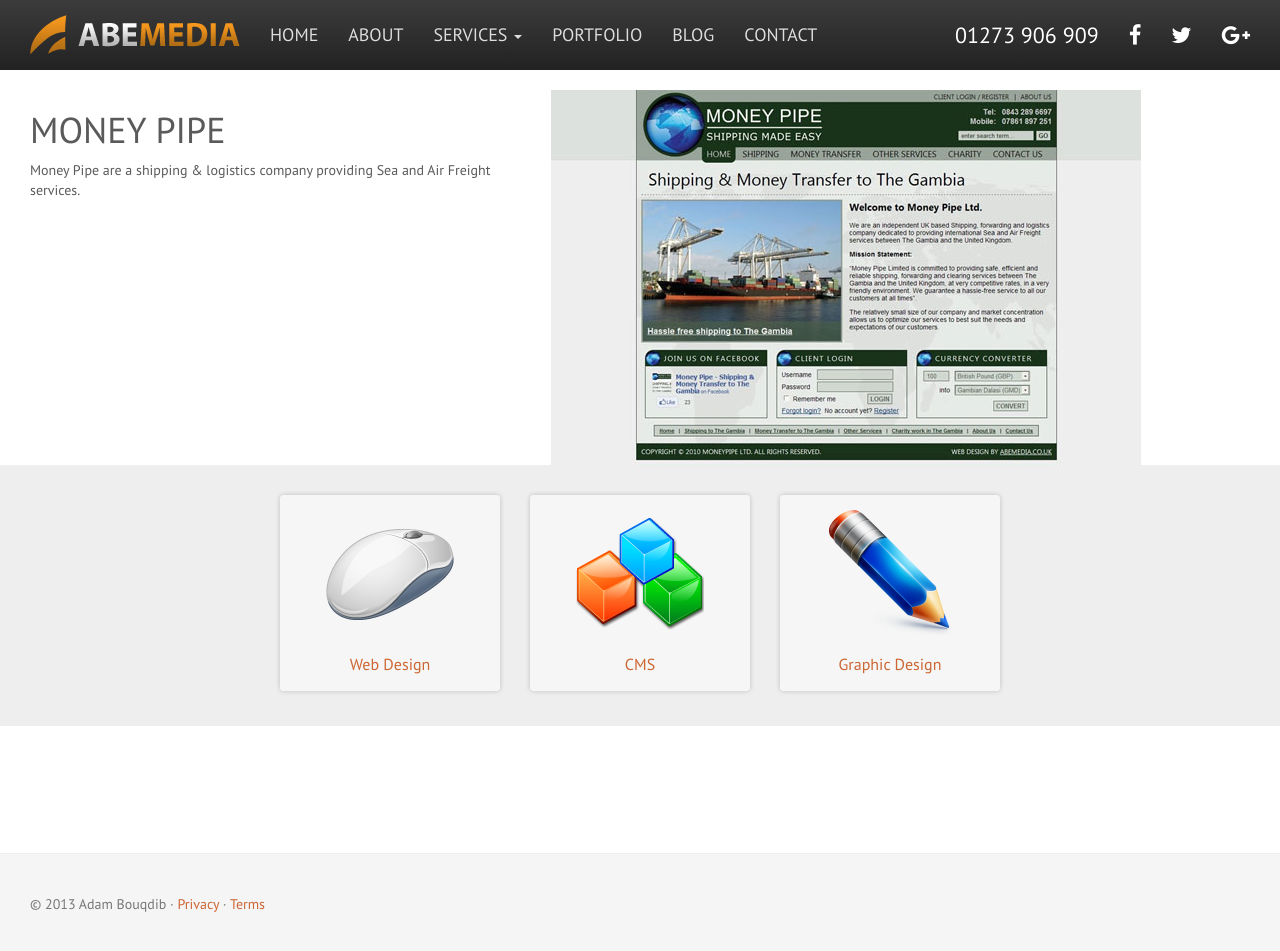
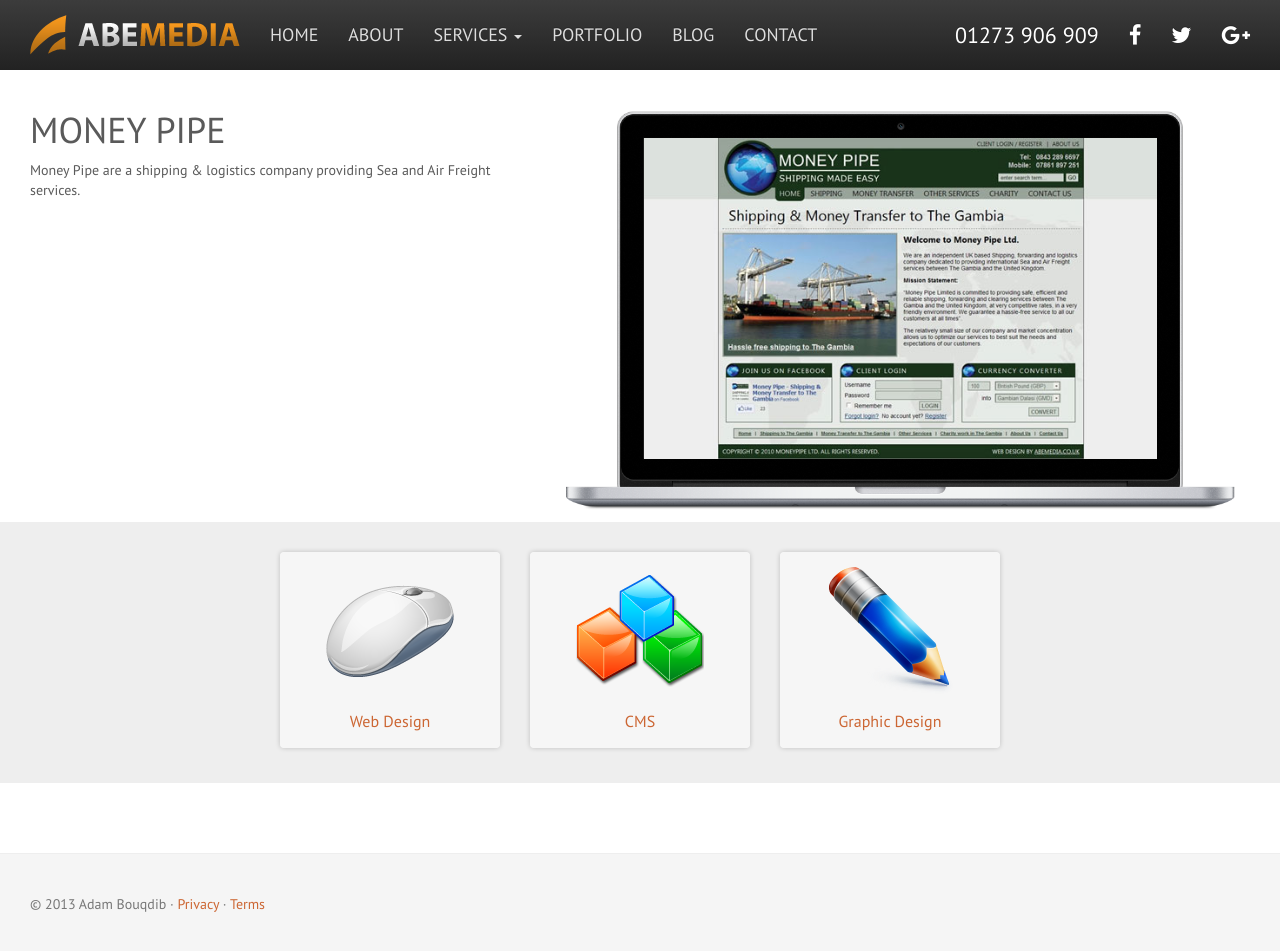
Before and after one commit to abemedia/abemedia.github.io, a Jekyll site: the page built from _posts/2010-08-14-money-pipe.md, in a window 1280 px wide and 954 px high. Shown: the top 951 px of the window. Built offline with Jekyll 4.4.1, drawn with Linux system fonts in a browser that asks for light colours; nearby versions of some CDN libraries.

Commit message:
Update portfolio.html

```diff
--- a/_layouts/portfolio.html
+++ b/_layouts/portfolio.html
@@ -4,7 +4,9 @@
 ---
 <!DOCTYPE html>
 <html lang="en">
-  <head>{% include header.html %}</head>
+  <head>{% include header.html %}
+    <link href="{{ site.url }}/css/device-mockups.css" rel="stylesheet">
+  </head>
   <body>
   {% include nav-main.html %}
   <div class="container">
@@ -15,12 +17,10 @@
           {{ content }}
         </div>
         <div class="col-md-7">
-		  <div class="device-mockup macbook">
-		    <div class="device">
-			  <div class="screen">
-			    <img src="{{ page.image }}" class="img-responsive">
-			  </div>
-			</div>
+          <div class="device-mockup macbook">
+            <div class="device">
+              <div class="screen"><img src="{{ page.image }}" class="img-responsive"></div>
+            </div>
           </div>
         </div>
       </div>
```
